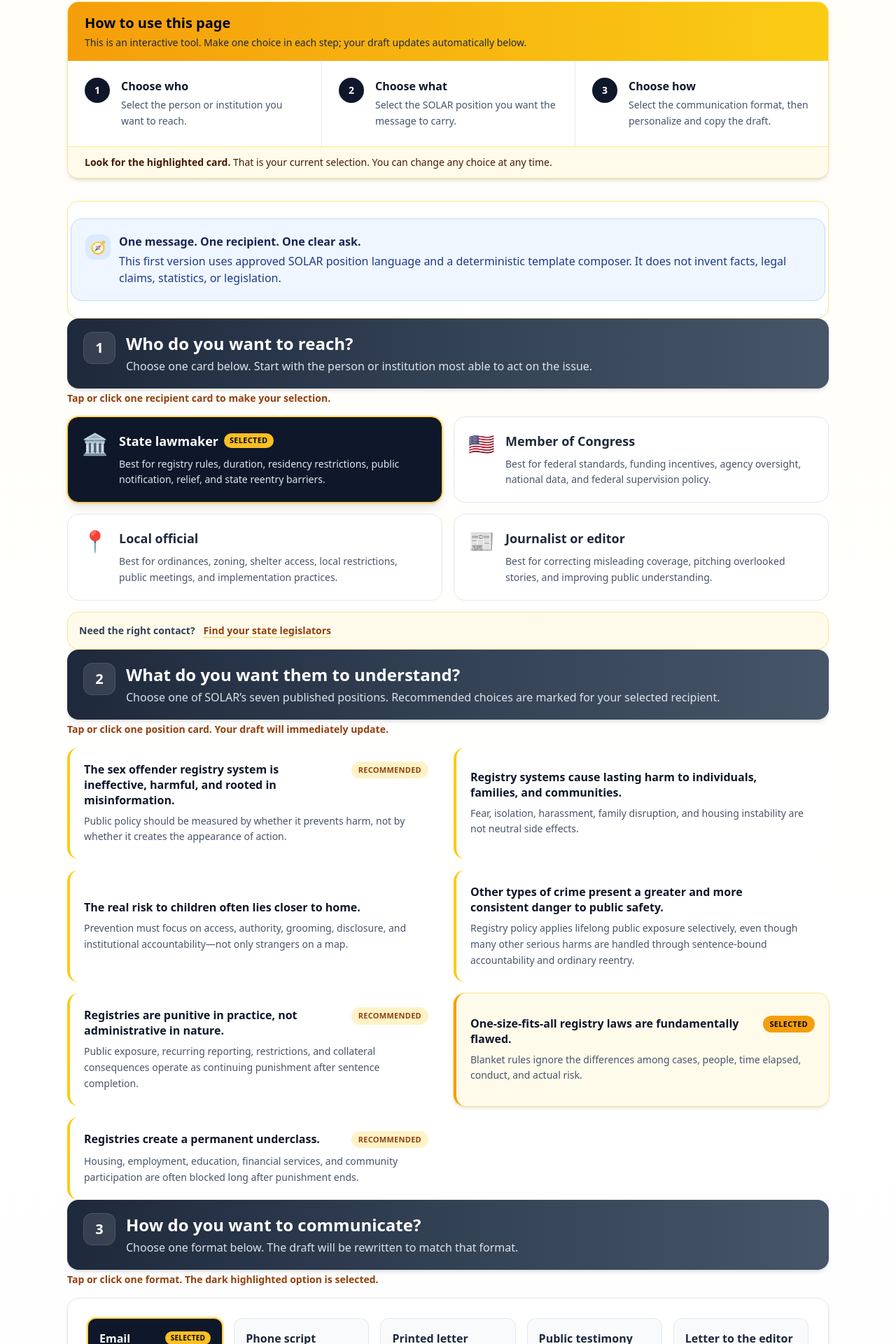
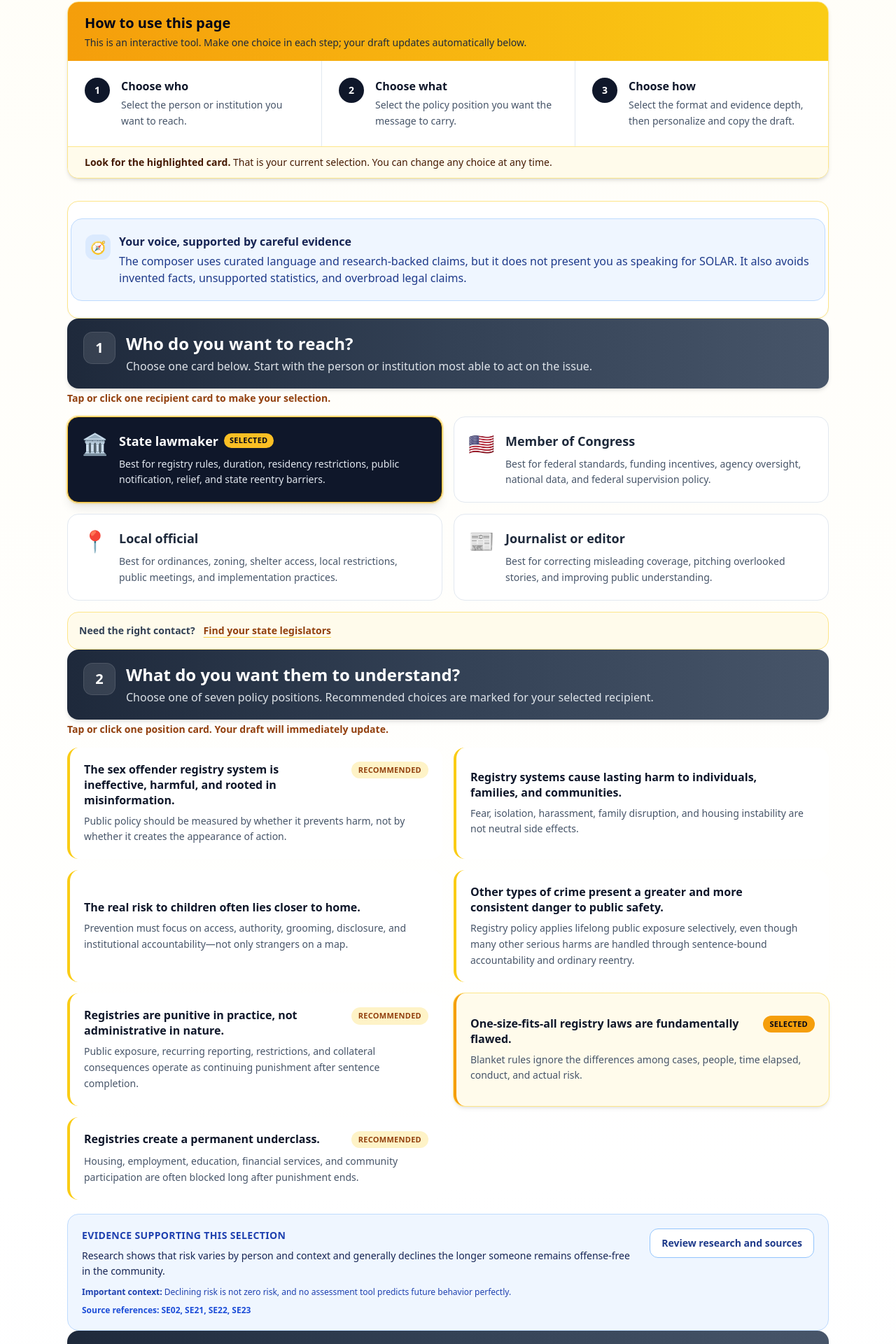
Before and after one commit to projectsolarrecon/Solar, a React (Vite) app: page /advocacy/action-hub in a window 1280 px wide. Shown: the part 864-2784 px from the top of the page at 70% size. Built offline with nearby package versions, Linux system fonts and the light colour scheme.

Commit message:
Add user-owned evidence options to Action Hub

```diff
--- a/src/pages/AdvocacyActionHub.tsx
+++ b/src/pages/AdvocacyActionHub.tsx
@@ -11,10 +11,13 @@ import {
 import {
   composeAdvocacyMessage,
   formats,
+  getPosition,
   getRecipient,
   perspectives,
   positions,
   recipients,
+  researchResourceHref,
+  type AdvocacyEvidenceDepth,
   type AdvocacyFormatId,
   type AdvocacyPerspectiveId,
   type AdvocacyPositionId,
@@ -32,11 +35,14 @@ export default function AdvocacyActionHub(): JSX.Element {
   const [formatId, setFormatId] = useState<AdvocacyFormatId>("email");
   const [perspectiveId, setPerspectiveId] =
     useState<AdvocacyPerspectiveId>("constituent");
+  const [evidenceDepth, setEvidenceDepth] =
+    useState<AdvocacyEvidenceDepth>("supported");
   const [location, setLocation] = useState("");
   const [specificAsk, setSpecificAsk] = useState("");
   const [personalContext, setPersonalContext] = useState("");
 
   const recipient = getRecipient(recipientId);
+  const selectedPosition = getPosition(positionId);
   const result = useMemo(
     () =>
       composeAdvocacyMessage({
@@ -44,6 +50,7 @@ export default function AdvocacyActionHub(): JSX.Element {
         positionId,
         formatId,
         perspectiveId,
+        evidenceDepth,
         location,
         specificAsk,
         personalContext,
@@ -53,6 +60,7 @@ export default function AdvocacyActionHub(): JSX.Element {
       positionId,
       formatId,
       perspectiveId,
+      evidenceDepth,
       location,
       specificAsk,
       personalContext,
@@ -64,6 +72,7 @@ export default function AdvocacyActionHub(): JSX.Element {
     setPositionId("one-size-fits-all");
     setFormatId("email");
     setPerspectiveId("constituent");
+    setEvidenceDepth("supported");
     setLocation("");
     setSpecificAsk("");
     setPersonalContext("");
@@ -122,8 +131,8 @@ export default function AdvocacyActionHub(): JSX.Element {
                 Grounded in SOLAR’s seven positions
               </p>
               <p className="mt-1 max-w-3xl text-sm leading-relaxed text-slate-700 sm:text-base">
-                Every draft begins with SOLAR’s published policy foundation—not
-                improvised talking points or generic advocacy language.
+                The framework and evidence come from SOLAR. The final message is written
+                in your voice and presented as your own opinion, concern, or request.
               </p>
             </div>
             <Link
@@ -157,13 +166,13 @@ export default function AdvocacyActionHub(): JSX.Element {
               {
                 number: "2",
                 title: "Choose what",
-                text: "Select the SOLAR position you want the message to carry.",
+                text: "Select the policy position you want the message to carry.",
                 href: "#what",
               },
               {
                 number: "3",
                 title: "Choose how",
-                text: "Select the communication format, then personalize and copy the draft.",
+                text: "Select the format and evidence depth, then personalize and copy the draft.",
                 href: "#how",
               },
             ].map((step, index) => (
@@ -195,12 +204,12 @@ export default function AdvocacyActionHub(): JSX.Element {
           <GuideCallout
             tone="info"
             icon="🧭"
-            title="One message. One recipient. One clear ask."
+            title="Your voice, supported by careful evidence"
           >
             <p>
-              This first version uses approved SOLAR position language and a
-              deterministic template composer. It does not invent facts, legal claims,
-              statistics, or legislation.
+              The composer uses curated language and research-backed claims, but it does
+              not present you as speaking for SOLAR. It also avoids invented facts,
+              unsupported statistics, and overbroad legal claims.
             </p>
           </GuideCallout>
         </div>
@@ -289,7 +298,7 @@ export default function AdvocacyActionHub(): JSX.Element {
           id="what"
           number="2"
           title="What do you want them to understand?"
-          subtitle="Choose one of SOLAR’s seven published positions. Recommended choices are marked for your selected recipient."
+          subtitle="Choose one of seven policy positions. Recommended choices are marked for your selected recipient."
         />
 
         <p className="-mt-3 mb-4 text-sm font-semibold text-amber-800">
@@ -337,11 +346,36 @@ export default function AdvocacyActionHub(): JSX.Element {
           })}
         </div>
 
+        <div className="mt-5 rounded-2xl border border-blue-200 bg-blue-50 p-5">
+          <div className="flex flex-col gap-4 lg:flex-row lg:items-start lg:justify-between">
+            <div>
+              <p className="text-sm font-bold uppercase tracking-wide text-blue-800">
+                Evidence supporting this selection
+              </p>
+              <p className="mt-2 text-sm leading-relaxed text-blue-950">
+                {selectedPosition.evidencePoint}
+              </p>
+              <p className="mt-2 text-xs leading-relaxed text-blue-800">
+                <strong>Important context:</strong> {selectedPosition.evidenceCaveat}
+              </p>
+              <p className="mt-2 text-xs font-semibold text-blue-700">
+                Source references: {selectedPosition.sourceIds.join(", ")}
+              </p>
+            </div>
+            <Link
+              to={researchResourceHref}
+              className="inline-flex shrink-0 items-center justify-center rounded-xl border border-blue-300 bg-white px-4 py-2.5 text-sm font-semibold text-blue-900 hover:bg-blue-100"
+            >
+              Review research and sources
+            </Link>
+          </div>
+        </div>
+
         <GuideSectionHeader
           id="how"
           number="3"
           title="How do you want to communicate?"
-          subtitle="Choose one format below. The draft will be rewritten to match that format."
+          subtitle="Choose one format and decide whether the draft should include a concise evidence point."
         />
 
         <p className="-mt-3 mb-4 text-sm font-semibold text-amber-800">
@@ -382,6 +416,54 @@ export default function AdvocacyActionHub(): JSX.Element {
                 </button>
               );
             })}
+          </div>
+
+          <div className="mt-6 border-t border-slate-200 pt-6">
+            <h3 className="font-bold text-slate-900">Evidence depth</h3>
+            <p className="mt-1 text-sm text-slate-600">
+              Choose whether the generated message should stay concise or include one carefully qualified research point.
+            </p>
+            <div className="mt-4 grid gap-3 sm:grid-cols-2">
+              {[
+                {
+                  id: "plain" as const,
+                  label: "Plain message",
+                  description: "Use the policy argument without adding a research paragraph.",
+                },
+                {
+                  id: "supported" as const,
+                  label: "Include one evidence point",
+                  description: "Add a concise claim and its important limitation or caveat.",
+                },
+              ].map((option) => {
+                const active = evidenceDepth === option.id;
+                return (
+                  <button
+                    key={option.id}
+                    type="button"
+                    onClick={() => setEvidenceDepth(option.id)}
+                    className={`rounded-xl border p-4 text-left transition-colors ${
+                      active
+                        ? "border-blue-500 bg-blue-50 ring-2 ring-blue-100"
+                        : "border-slate-200 bg-white hover:border-blue-300"
+                    }`}
+                    aria-pressed={active}
+                  >
+                    <div className="flex items-center justify-between gap-3">
+                      <span className="font-bold text-slate-900">{option.label}</span>
+                      {active && (
+                        <span className="rounded-full bg-blue-600 px-2 py-0.5 text-[10px] font-bold uppercase tracking-wide text-white">
+                          Selected
+                        </span>
+                      )}
+                    </div>
+                    <p className="mt-1 text-sm leading-relaxed text-slate-600">
+                      {option.description}
+                    </p>
+                  </button>
+                );
+              })}
+            </div>
           </div>
         </GuideSectionCard>
 
@@ -453,6 +535,10 @@ export default function AdvocacyActionHub(): JSX.Element {
           subtitle="Your selections have been assembled below. Replace the bracketed placeholders, read it once, then copy or print it."
         />
 
+        <div className="mb-4 rounded-xl border border-slate-200 bg-white p-4 text-sm leading-relaxed text-slate-700">
+          This draft is written as <strong>your statement</strong>. SOLAR is not named as the speaker or holder of the opinion inside the generated message.
+        </div>
+
         <div className="rounded-2xl border border-amber-200 bg-gradient-to-b from-amber-50 to-white p-1 shadow-sm">
           <ScriptBox
             title={result.title}
@@ -469,7 +555,7 @@ export default function AdvocacyActionHub(): JSX.Element {
           />
         </div>
 
-        <div className="mt-5 flex flex-col gap-3 sm:flex-row">
+        <div className="mt-5 flex flex-col gap-3 sm:flex-row sm:flex-wrap">
           <button
             type="button"
             onClick={() => window.print()}
@@ -490,6 +576,12 @@ export default function AdvocacyActionHub(): JSX.Element {
           >
             Read the Legislative Advocacy Guide
           </Link>
+          <Link
+            to={researchResourceHref}
+            className="rounded-xl border border-blue-300 bg-blue-50 px-5 py-3 text-center text-sm font-semibold text-blue-900 hover:bg-blue-100"
+          >
+            Review Research & Data Sources
+          </Link>
         </div>
 
         <GuideCallout
```
